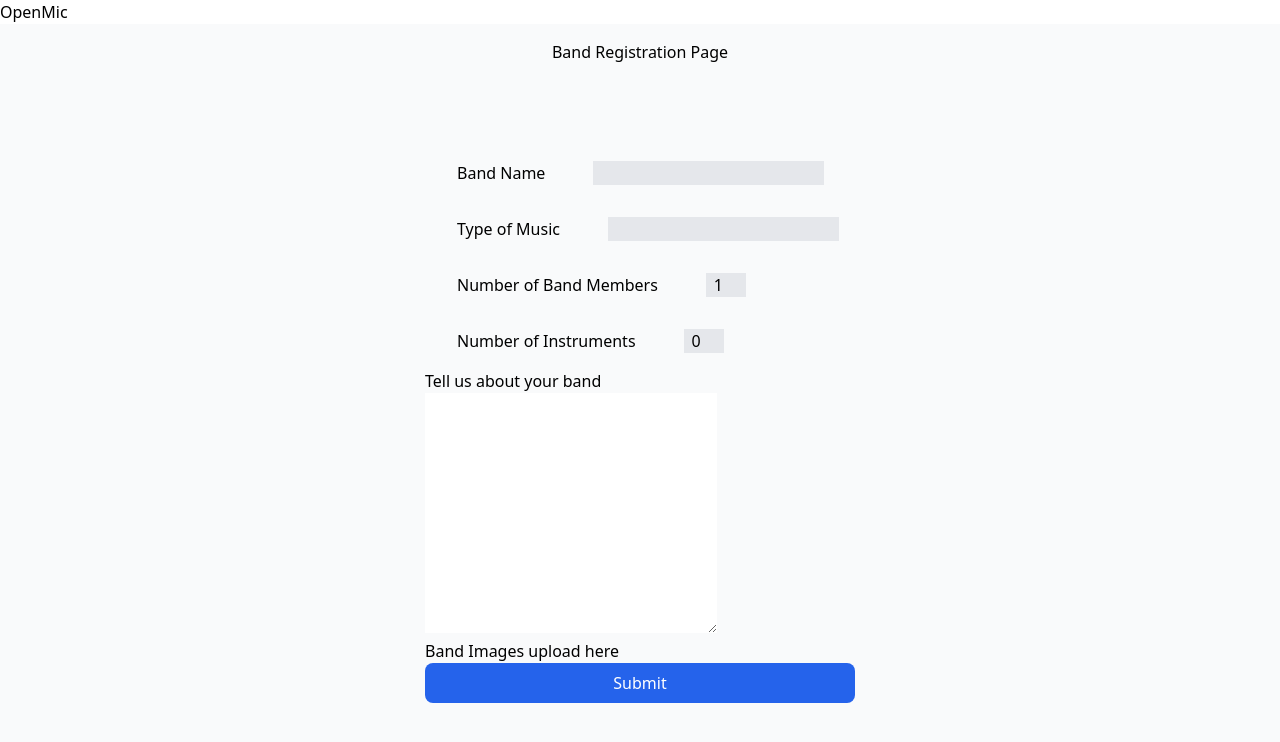
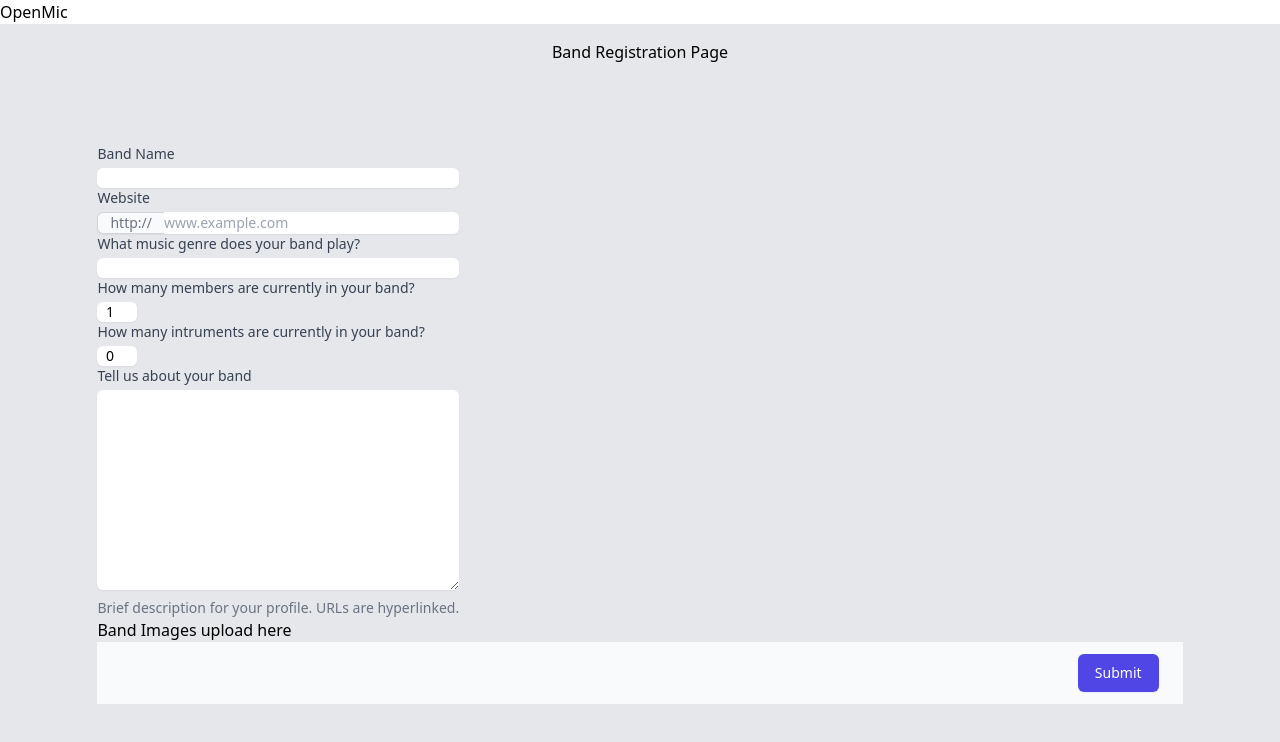
Before and after one commit to Calixd7/Open-mic, a React (Create React App) app in the folder frontend/: page /band-register in a window 1280 px wide. Shown: the top 742 px of the page. Built offline with nearby package versions, Linux system fonts and the light colour scheme.

Commit message:
updated some styling.

```diff
--- a/frontend/src/App.js
+++ b/frontend/src/App.js
@@ -5,7 +5,7 @@ import {
   Link
 } from 'react-router-dom'
 import './App.css'
-import BandRegistration from './components/BandRegistration'
+import BandProfileSetup from './components/BandProfileSetup'
 import Welcome from './components/Welcome'
 import Login from './components/Login'
 
@@ -20,7 +20,7 @@ function App () {
               <Welcome />
             </Route>
             <Route path='/band-register'>
-              <BandRegistration />
+              <BandProfileSetup />
             </Route>
             <Route path='/login'>
               <Login />
--- a/frontend/src/components/BandRegistration.js
+++ b/frontend/src/components/BandProfileSetup.js
@@ -5,8 +5,9 @@ import BandName from './bandRegcomponents/BandName'
 import BandSize from './bandRegcomponents/BandSize'
 import BandBio from './bandRegcomponents/BandBio'
 import BandImages from './bandRegcomponents/BandImages'
+import BandSite from './bandRegcomponents/BandSite'
 
-const BandRegistration = () => {
+const BandProfileSetup = () => {
   const [bandName, setBandName] = useState('')
   const [bandGenre, setBandGenre] = useState([])
   const [bandSize, setBandSize] = useState(1)
@@ -26,7 +27,7 @@ const BandRegistration = () => {
   }
 
   return (
-    <div className='min-h-screen flex items-center justify-center bg-gray-50 py-12 px-4 sm:px-6 lg:px-8'>
+    <div className='min-h-screen flex items-center justify-center bg-gray-200 py-12 px-4 sm:px-6 lg:px-8'>
       <h1 className='fixed top-10'>Band Registration Page</h1>
       <form
         className='flex flex-col'
@@ -34,23 +35,27 @@ const BandRegistration = () => {
       >
         <div className='flex flex-col'>
 
-          <div>
+          <div className='grid grid-cols-3'>
             <BandName bandName={bandName} setBandName={setBandName} />
           </div>
 
-          <div>
+          <div className='grid grid-cols-3'>
+            <BandSite />
+          </div>
+
+          <div className='grid grid-cols-3'>
             <BandGenre bandGenre={bandGenre} setBandGenre={setBandGenre} />
           </div>
 
-          <div>
+          <div className='grid grid-cols-3'>
             <BandSize bandSize={bandSize} setBandSize={setBandSize} />
           </div>
 
-          <div>
+          <div className='grid grid-cols-3'>
             <BandInstruments bandInstruments={bandInstruments} setBandInstruments={setBandInstruments} />
           </div>
 
-          <div>
+          <div className='grid grid-cols-3'>
             <BandBio bandBio={bandBio} setBandBio={setBandBio} />
           </div>
 
@@ -59,15 +64,18 @@ const BandRegistration = () => {
           </div>
 
         </div>
-        <button
-          className='bg-blue-600 hover:bg-blue-900 rounded-lg text-white p-2'
-          type='submit'
-        >Submit
-        </button>
+        <div className='px-4 py-3 bg-gray-50 text-right sm:px-6'>
+          <button
+            className='inline-flex justify-center py-2 px-4 border border-transparent shadow-sm text-sm font-medium rounded-md text-white bg-indigo-600 hover:bg-indigo-700 focus:outline-none focus:ring-2 focus:ring-offset-2 focus:ring-indigo-500'
+            type='submit'
+          >Submit
+          </button>
+        </div>
+
       </form>
     </div>
 
   )
 }
 
-export default BandRegistration
+export default BandProfileSetup
--- a/frontend/src/components/bandRegcomponents/BandBio.js
+++ b/frontend/src/components/bandRegcomponents/BandBio.js
@@ -2,14 +2,23 @@
 const BandBio = ({ bandBio, setBandBio }) => {
   return (
     <div>
-      <p>Tell us about your band</p>
+      <label htmlFor='about' className='block text-sm font-medium text-gray-700'>
+        Tell us about your band
+      </label>
+      <div className='mt-1'>
         <textarea
+          className='shadow-sm focus:ring-indigo-500 focus:border-indigo-500 mt-1 block w-full sm:text-sm border-gray-300 rounded-md'
           name='band-bio'
           id='band-bio'
           cols='30'
           rows='10'
           onChange={e => setBandBio(e.target.value)}
         />
+        <p className='mt-2 text-sm text-gray-500'>
+          Brief description for your profile. URLs are hyperlinked.
+        </p>
+      </div>
+
     </div>
   )
 }
--- a/frontend/src/components/bandRegcomponents/BandGenre.js
+++ b/frontend/src/components/bandRegcomponents/BandGenre.js
@@ -3,12 +3,12 @@ const BandGenre = ({ bandGenre, setBandGenre }) => {
   return (
     <div>
       <label
-        className='m-4 p-4'
+        className='block text-sm font-medium text-gray-700'
         htmlFor='genre'
-      >Type of Music
+      >What music genre does your band play?
       </label>
       <input
-        className='bg-gray-200 m-4 p4'
+        className='mt-1 focus:ring-indigo-500 focus:border-indigo-500 block w-full shadow-sm sm:text-sm border-gray-300 rounded-md'
         type='text'
         value={bandGenre}
         onChange={e => setBandGenre(e.target.value)}
--- a/frontend/src/components/bandRegcomponents/BandInstruments.js
+++ b/frontend/src/components/bandRegcomponents/BandInstruments.js
@@ -24,12 +24,12 @@ const BandInstruments = ({ bandInstruments, setBandInstruments }) => {
   return (
     <div>
       <label
-        className='m-4 p-4'
+        className='block text-sm font-medium text-gray-700'
         htmlFor='size'
-      >Number of Instruments
+      >How many intruments are currently in your band?
       </label>
       <input
-        className='bg-gray-200 m-4 p4 w-10 text-center'
+        className='mt-1 focus:ring-indigo-500 focus:border-indigo-500 block w-10 text-center shadow-sm sm:text-sm border-gray-300 rounded-md'
         type='number'
         value={numOfInstruments}
         onChange={e => { createInstrumentFields(e.target.value); setNumOfInstruments(e.target.value) }}
@@ -37,7 +37,7 @@ const BandInstruments = ({ bandInstruments, setBandInstruments }) => {
       <div className='flex flex-col'>
         {bandInstruments.map((instrument, idx) => (
           <input
-            className='bg-gray-200 p-1 my-1'
+            className='mt-1 focus:ring-indigo-500 focus:border-indigo-500 block w-full shadow-sm sm:text-sm border-gray-300 rounded-md'
             key={`instrument-name-${idx}`}
             type='text'
             required
--- a/frontend/src/components/bandRegcomponents/BandName.js
+++ b/frontend/src/components/bandRegcomponents/BandName.js
@@ -3,12 +3,12 @@ const BandName = ({ bandName, setBandName }) => {
   return (
     <div>
       <label
-        className='m-4 p-4'
+        className='block text-sm font-medium text-gray-700'
         htmlFor='bandName'
       >Band Name
       </label>
       <input
-        className='bg-gray-200 m-4 p4'
+        className='mt-1 focus:ring-indigo-500 focus:border-indigo-500 block w-full shadow-sm sm:text-sm border-gray-300 rounded-md'
         type='text'
         value={bandName}
         onChange={e => setBandName(e.target.value)}
--- /dev/null
+++ b/frontend/src/components/bandRegcomponents/BandSite.js
@@ -0,0 +1,20 @@
+
+const BandSite = () => {
+  return (
+    <div>
+      <div className='col-span-3 sm:col-span-2'>
+        <label htmlFor='company_website' className='block text-sm font-medium text-gray-700'>
+          Website
+        </label>
+        <div className='mt-1 flex rounded-md shadow-sm'>
+          <span className='inline-flex items-center px-3 rounded-l-md border border-r-0 border-gray-300 bg-gray-50 text-gray-500 text-sm'>
+            http://
+          </span>
+          <input type='text' name='company_website' id='company_website' className='focus:ring-indigo-500 focus:border-indigo-500 flex-1 block w-full rounded-none rounded-r-md sm:text-sm border-gray-300' placeholder='www.example.com' />
+        </div>
+      </div>
+    </div>
+  )
+}
+
+export default BandSite
--- a/frontend/src/components/bandRegcomponents/BandSize.js
+++ b/frontend/src/components/bandRegcomponents/BandSize.js
@@ -3,12 +3,12 @@ const BandSize = ({ bandSize, setBandSize }) => {
   return (
     <div>
       <label
-        className='m-4 p-4'
+        className='block text-sm font-medium text-gray-700'
         htmlFor='size'
-      >Number of Band Members
+      >How many members are currently in your band?
       </label>
       <input
-        className='bg-gray-200 m-4 p4 w-10 text-center'
+        className='mt-1 focus:ring-indigo-500 focus:border-indigo-500 block w-10 text-center shadow-sm sm:text-sm border-gray-300 rounded-md'
         type='number'
         value={bandSize}
         onChange={e => setBandSize(e.target.value)}
```
Lines whose indentation alone changed are shown as unchanged.
